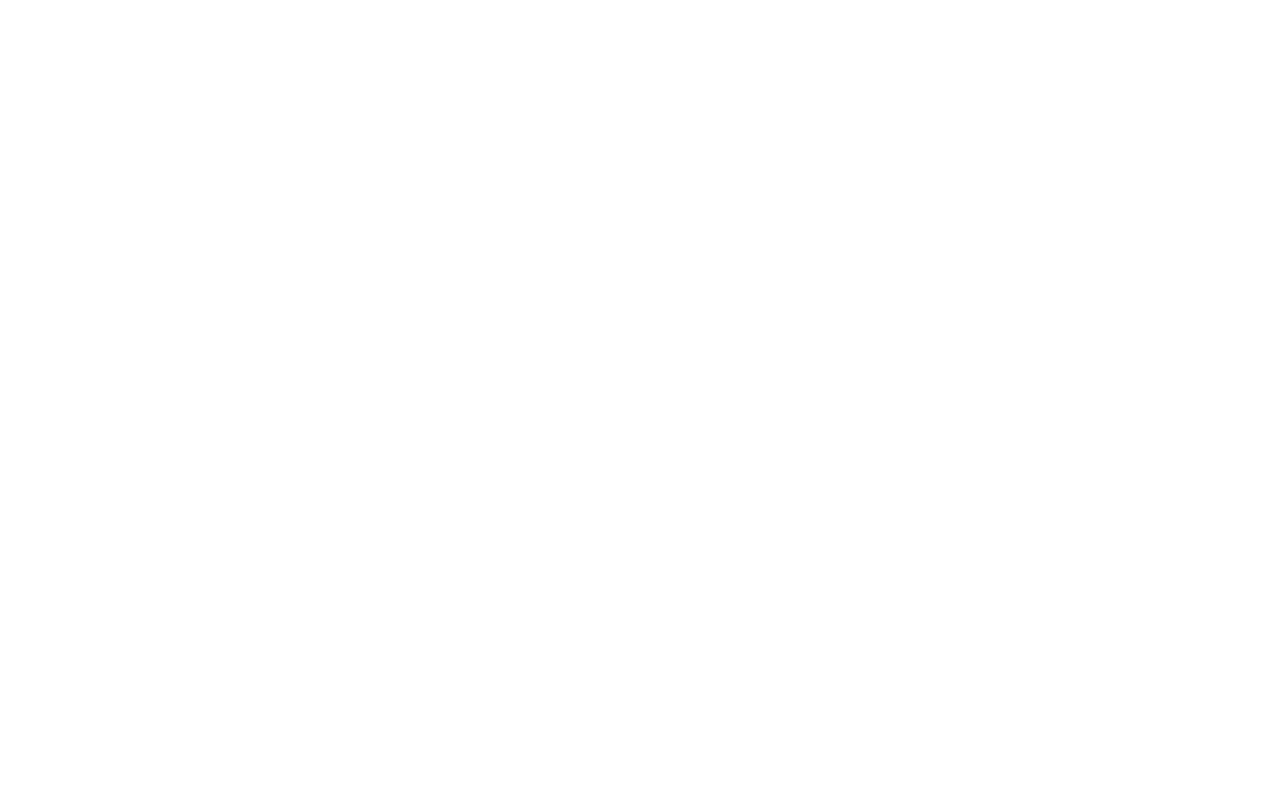
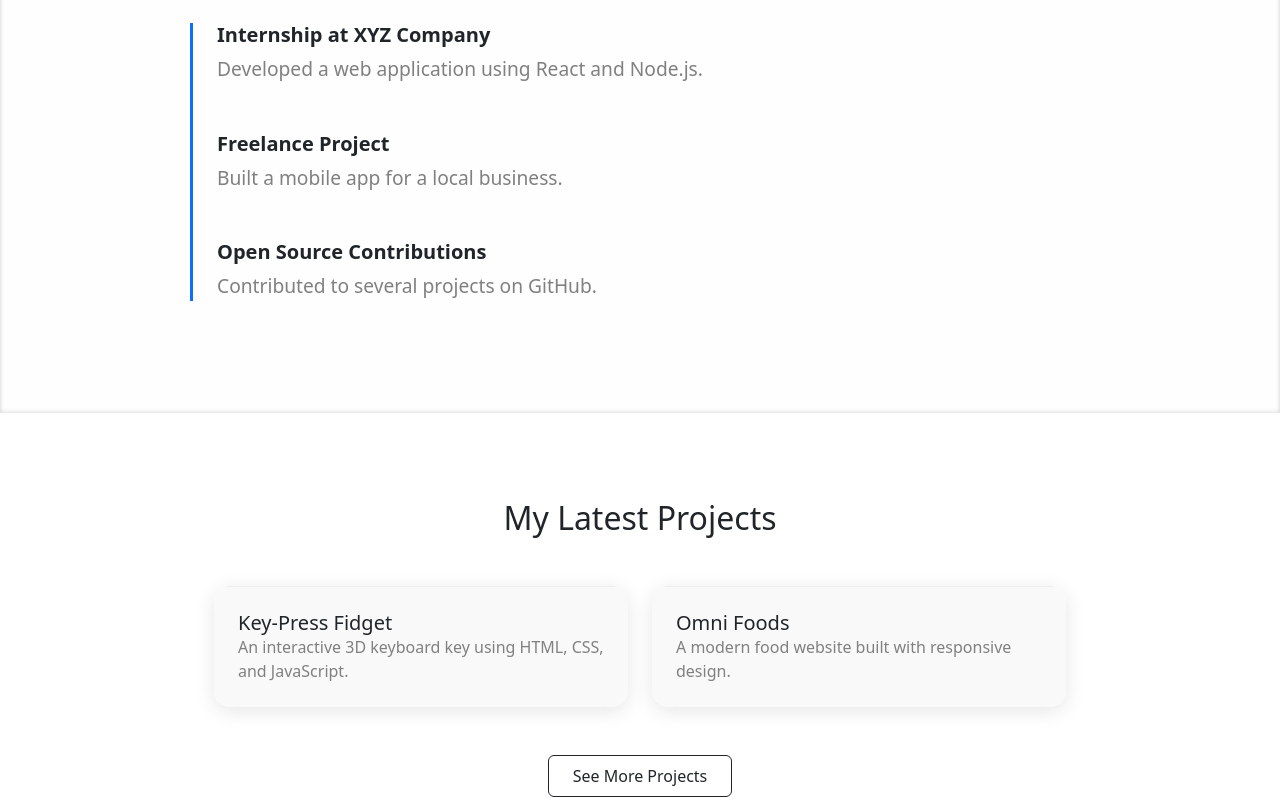
Before and after one commit to SaranshUpadhyay07/PortfolioWebsite, a React (Vite) app: page / in a window 1280 px wide. Shown: the part 1060-1860 px from the top of the page. Before the commit the page ends 942 px from the top, so only its background shows below. Built offline with nearby package versions, Linux system fonts and the light colour scheme.

Commit message:
home page section added

```diff
--- a/public/styles.css
+++ b/public/styles.css
@@ -558,6 +558,11 @@ body.modal-open::before {
     margin-left: 1.2rem;
   }
 
+@media (min-width:1350px){
+  .projectslider-card{
+    margin-left:20%;
+  }
+}
 
 
 @media (max-width: 480px) {
@@ -606,7 +611,9 @@ body.modal-open::before {
   max-width: 600px;
   padding: 10px;
 }
-
+.profile-img:hover {
+  transform: scale(1.05);
+}
 .profile-img {
   width: 200px;
   height: 200px;
@@ -650,7 +657,6 @@ body.modal-open::before {
   margin: 0 10px;
   font-weight: 500;
 }
-
 h1 {
   font-size: 2rem;
   margin: 0;
@@ -668,8 +674,8 @@ h1 {
   margin-top: 10px;
   display: block;
   min-height: 30px;
+  font-style: italic;
 }
-
 .socials {
   margin: 20px 0;
   font-size: 1.5rem;
@@ -687,6 +693,41 @@ h1 {
 .highlight{
   color:rgb(162, 162, 162) !important;
 }
+.custom-project-card {
+  border: none;
+  border-radius: 16px;
+  overflow: hidden;
+  box-shadow: 0 4px 20px rgba(0, 0, 0, 0.1);
+  background-color: #ffffff;
+  transition: transform 0.3s ease, box-shadow 0.3s ease;
+}
+
+.custom-project-card:hover {
+  transform: translateY(-6px);
+  box-shadow: 0 8px 30px rgba(0, 0, 0, 0.15);
+}
+
+.custom-card-body {
+  padding: 1.25rem;
+  background-color: #f9f9f9;
+  border-top: 1px solid #eee;
+  border-radius: 0 0 16px 16px;
+}
+
+.custom-view-btn {
+  background-color: #007bff;
+  border: none;
+  border-radius: 8px;
+  padding: 8px 16px;
+  font-size: 0.9rem;
+  transition: background-color 0.3s;
+}
+
+.custom-view-btn:hover {
+  background-color: #0056b3;
+  text-decoration: none;
+}
+
 @media screen and (min-width: 1024px) {
   #hero-image {
     display: block !important;
--- /dev/null
+++ b/src/components/experience.jsx
@@ -0,0 +1,43 @@
+import React from 'react';
+
+function Experience() {
+  const experiences = [
+    {
+      title: "Internship at XYZ Company",
+      description: "Developed a web application using React and Node.js.",
+    },
+    {
+      title: "Freelance Project",
+      description: "Built a mobile app for a local business.",
+    },
+    {
+      title: "Open Source Contributions",
+      description: "Contributed to several projects on GitHub.",
+    },
+  ];
+
+  return (
+    <div className="diff-section pt-3 pb-5 ">
+      <section className="container-lg  px-lg-5 py-3  text-dark">
+          <div className='px-lg-5'>
+             <h1 className="mb-5 fw-normal display-4 text-center text-md-start px-lg-3">Experience</h1>
+                <p className="lead mb-5 px-lg-4">
+                I have worked on various projects and internships that have helped me grow as a software engineer. Here are some of the highlights:
+                </p>
+
+                <div className="timeline position-relative ps-4 mx-lg-4 border-start border-3 border-primary ">
+                {experiences.map((exp, index) => (
+                    <div className="timeline-item mb-5 position-relative " key={index}>
+                    <div className="circle bg-primary position-absolute top-0 start-0 translate-middle rounded-circle "></div>
+                    <h5 className="fw-bold">{exp.title}</h5>
+                    <p className="mb-0">{exp.description}</p>
+                    </div>
+                ))}
+                </div>
+          </div>
+      </section>
+    </div>
+  );
+}
+
+export default Experience;
--- a/src/components/home.jsx
+++ b/src/components/home.jsx
@@ -1,9 +1,12 @@
 import React from 'react';
 import { Link } from 'react-router-dom';
 import { TypeAnimation } from 'react-type-animation';
+import Experience from './experience.jsx';
+import ProjectSlider from './projectslider.jsx';
 
 function HomePage() {
   return (
+    <>
     <section className="home">
       <div className="home-inner">
         <img
@@ -52,12 +55,15 @@ function HomePage() {
             <Link className="btn btn-primary btn-lg mt-3 Resume" to="/about">
               About Me
             </Link>
-            <button className="btn btn-primary btn-lg mt-3 Resume">
+            <button className="btn btn-primary btn-lg mt-3 Resume mb-0">
                 <a href="./pdf/SaranshUpadhyay_resume.pdf" target="_blank"><ion-icon name="download-outline"></ion-icon> Resume</a>
               </button>
           </div>
       </div>
     </section>
+    <Experience />
+    <ProjectSlider />
+    </>
   );
 }
 
--- a/src/components/projects.jsx
+++ b/src/components/projects.jsx
@@ -40,6 +40,15 @@ const projectData = [
     description: 'A brief description of Project Five.',
     videoUrl: 'projects/Temp_track.mp4',
     thumbnailUrl: 'projects/Temp_track.png',
+    link: '#',
+  },
+  {
+    title: 'Secrets App',
+    category: 'Web',
+    description:
+      'An interactive and visually engaging 3D keyboard key built using HTML, CSS, and JavaScript',
+    videoUrl: 'projects/Secrets.mp4',
+    thumbnailUrl: 'projects/Secrets.png',
     link: '#',
   },
 ];
--- a/src/components/projectslider.jsx
+++ b/src/components/projectslider.jsx
@@ -1,47 +1,48 @@
 import React from 'react';
-import { Link } from 'react-router-dom'; // You forgot to import this
+import { Link } from 'react-router-dom';
 
-function ProjectSlider() {
+const projectData = [
+  {
+    title: 'Key-Press Fidget',
+    description: 'An interactive 3D keyboard key using HTML, CSS, and JavaScript.',
+    link: '#',
+  },
+  {
+    title: 'Omni Foods',
+    description: 'A modern food website built with responsive design.',
+    link: '#',
+  }
+];
+
+function ProjectsSlider() {
   return (
-    <div className="different-section pt-3 pb-5">
+    <div className="different-section py-5 mb-5">
       <div className="container-lg px-lg-5 py-2 text-dark">
         <div className="px-lg-5">
-          <div className="px-lg-5 portfolio">
-            <h1 className="mb-5 fw-light display-4 text-sm-center text-md-start text-lg-start">
-              Portfolio
-            </h1>
-            <div className="row col-12">
-              <div className="col-md-5">
-                <img
-                  src="/images/Laptop.png"
-                  alt="Laptop img"
-                  className="img-fluid portfolio-pic mb-sm-4"
-                  data-aos="fade-right"
-                  data-aos-easing="ease-in"
-                  data-aos-duration="1000"
-                  data-aos-delay="30"
-                  data-aos-once="true"
-                />
-              </div>
-              <div className="col-md-2"></div>
-              <div className="col-md-5 mt-3 fs-6">
-                <p className="lead portfolio-para">
-                  Here are some of the projects I’ve built using modern web technologies.
-                  From frontend UI to full-stack apps, each project reflects my skills and
-                  passion for clean, functional design.
-                </p>
-                <div className="Resume btn btn-primary btn-sm text-light rounded-pill my-3 py-3 px-3 check">
-                  <Link to="/projects" className="text-white text-decoration-none">
-                    Check them out
-                  </Link>
+          <h2 className="fw-light mb-4 text-center mb-5">My Latest Projects</h2>
+          <div className="px-lg-5 projectslider-card">
+            <div className="row custom-project-row ">
+              {projectData.map((project, index) => (
+                <div key={index} className="col-12 mb-4 d-flex col-lg-6">
+                  <div className="custom-project-card w-100 h-100">
+                    <div className="custom-card-body d-flex flex-column p-4">
+                      <h5 className="card-title">{project.title}</h5>
+                      <p className="card-text">{project.description}</p>
+                    </div>
+                  </div>
                 </div>
-              </div>
+              ))}
             </div>
           </div>
+          <div className="text-center mt-4">
+              <Link to="/projects" className="btn btn-outline-dark px-4 py-2">
+                See More Projects
+              </Link>
+            </div>
         </div>
       </div>
     </div>
   );
 }
 
-export default ProjectSlider;
+export default ProjectsSlider;
```
Also changed, not shown: public/projects/Secrets.png (added), 1 other file (tests, documents, lock files or other folders).
